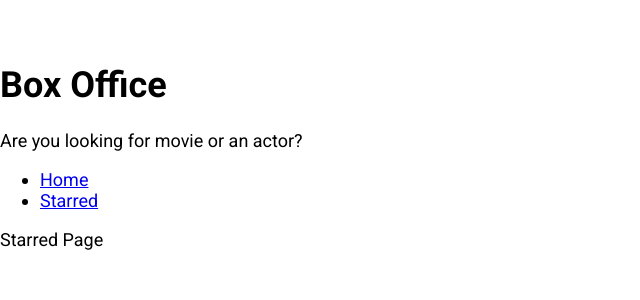
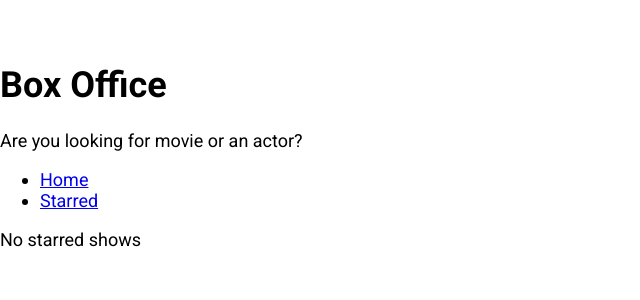
Before and after one commit to kk77777/Box-Office, a React (Create React App) app: page /starred in a window 1280 px wide. Shown: the top 300 px of the page, without its empty margins (0-640 px from the left). Built offline with nearby package versions, Linux system fonts and the light colour scheme.

Commit message:
finish starred page

```diff
--- a/src/pages/Starred.js
+++ b/src/pages/Starred.js
@@ -1,8 +1,43 @@
-import React from 'react';
+import React, { useEffect, useState } from 'react';
+
 import MainPageLayout from '../components/MainPageLayout';
+import { useShows } from '../misc/custom-hooks';
+import { apiGet } from '../misc/config';
+import ShowGrid from '../components/show/ShowGrid';
 
 const Starred = () => {
-  return <MainPageLayout>Starred Page</MainPageLayout>;
+  const [starred] = useShows();
+  const [shows, setShows] = useState(null);
+  const [isLoading, setIsLoading] = useState(true);
+  const [error, setError] = useState(null);
+
+  useEffect(() => {
+    if (starred && starred.length > 0) {
+      const promises = starred.map(showId => apiGet(`/shows/${showId}`));
+
+      Promise.all(promises)
+        .then(apiData => apiData.map(show => ({ show })))
+        .then(results => {
+          setShows(results);
+          setIsLoading(false);
+        })
+        .catch(err => {
+          setError(err.message);
+          setIsLoading(false);
+        });
+    } else {
+      setIsLoading(false);
+    }
+  }, [starred]);
+
+  return (
+    <MainPageLayout>
+      {isLoading && <div>Shows are still loading</div>}
+      {error && <div>Oops! Something went wrong ! Error message : {error}</div>}
+      {!isLoading && !shows && <div>No starred shows</div>}
+      {!isLoading && !error && shows && <ShowGrid data={shows} />}
+    </MainPageLayout>
+  );
 };
 
 export default Starred;
```
